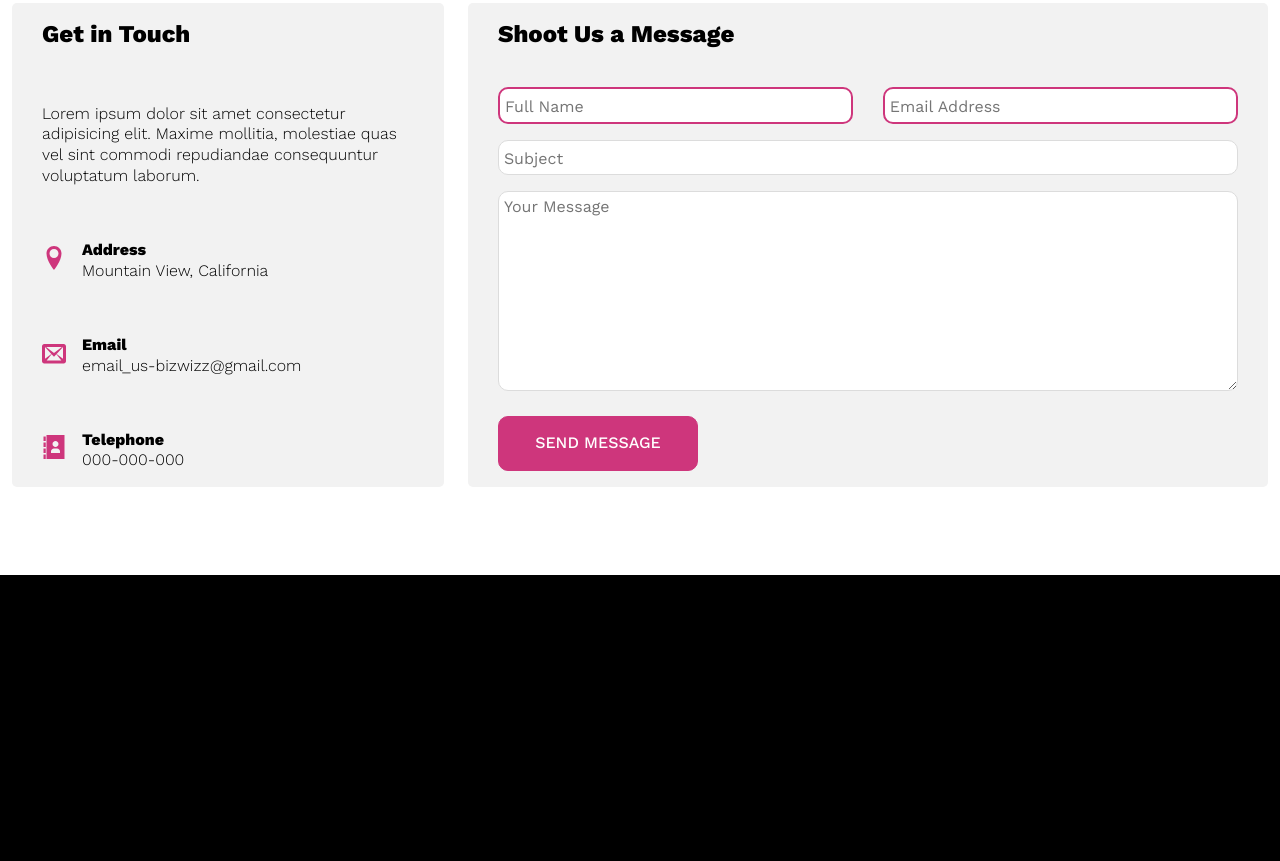
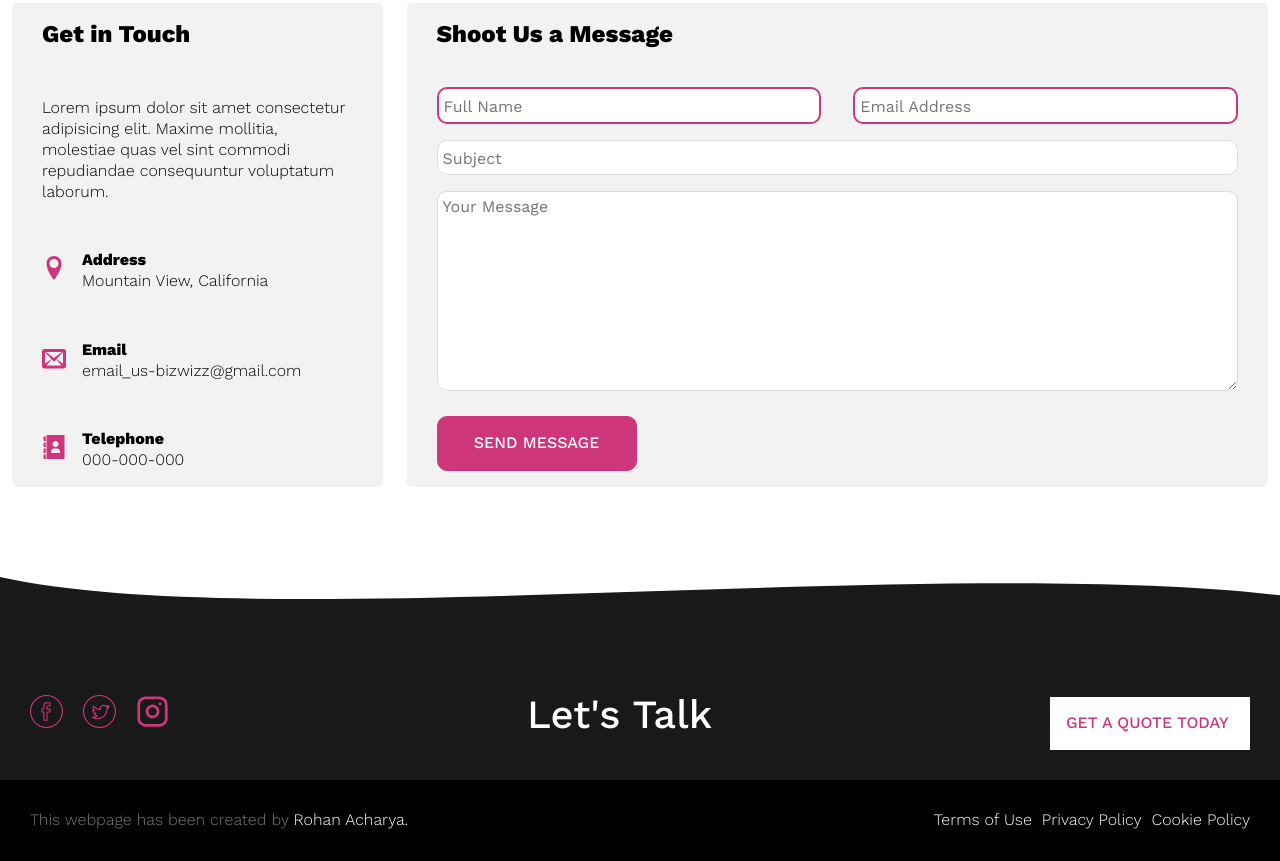
Before and after one commit to iam-rohan/Bizwizz_project, a plain HTML site: page index.html in a window 1280 px wide. Shown: the part 4096-4957 px from the top of the page. Before the commit the page ends 4671 px from the top, so only its background shows below. Drawn offline with nearby package versions, Linux system fonts and the light colour scheme.

Commit message:
Completed the CTA and Footer section for the website.

```diff
--- a/index.html
+++ b/index.html
@@ -445,5 +445,52 @@
                 </div>
             </div>
         </section>
+
+        <!-- Generated by https://smooth.ie/blogs/news/svg-wavey-transitions-between-sections -->
+
+            <div style="height: 80px; overflow: hidden; background-color:#191919" ><svg viewBox="0 0 500 150" preserveAspectRatio="none" style="height: 100%; width: 100%;"><path d="M-25.53,-37.00 C49.56,147.52 354.59,-49.99 504.86,40.95 L504.69,-14.30 L-4.50,-6.41 Z" style="stroke: none; fill: #fff;"></path></svg>
+            </div>
+        <section class="section-cta">
+            <div class="cta__items">
+                <div class="socialmedia">
+                    <div class="socialmedia__icons">
+                        <a href="#">
+                            <svg class="social__icon">
+                                <use xlink:href="vendors/icomoon/symbol-defs.svg#icon-facebook"></use>
+                            </svg>
+                        </a>
+                        <a href="#">
+                            <svg class="social__icon">
+                                <use xlink:href="vendors/icomoon/symbol-defs.svg#icon-twitter"></use>
+                            </svg>
+                        </a>
+                        <a href="#">
+                            <svg class="social__icon">
+                                <use xlink:href="vendors/icomoon/symbol-defs.svg#icon-instagram"></use>
+                            </svg>
+                        </a>
+                    </div>
+                </div>
+                <div class="cta__text">
+                    <p>Let's Talk</p>
+                </div>
+                <div class="cta__btn">
+                    <a href="#" class="btn">Get a Quote Today</a>
+                </div>
+            </div>
+        </section>
+
+        <footer class="footer">
+            <div class="footer__copyright">
+                <p>This webpage has been created by <a href="#" class="footer__author">Rohan Acharya.</a></p>
+            </div>
+            <div class="footer__nav">
+                <ul>
+                    <li><a href="#">Terms of Use</a></li>
+                    <li><a href="#">Privacy Policy</a></li>
+                    <li><a href="#">Cookie Policy</a></li>
+                </ul>
+            </div>
+        </footer>
     </body>
 </html>
--- a/resources/sass/_components.scss
+++ b/resources/sass/_components.scss
@@ -324,7 +324,7 @@
 		text-align:left;
 
 		&--left {
-			flex:35%;
+			flex:30%;
 			display:flex;
 			flex-direction:column;
 			justify-content:space-between;
@@ -335,7 +335,7 @@
 		}
 
 		&--right {
-			flex:65%;
+			flex:70%;
 		}
 
 	}
@@ -427,3 +427,38 @@
 		}
 	}
 }
+
+.cta {
+	&__items {
+		display:flex;
+		justify-content:space-between;
+		align-items:baseline;
+	}
+
+	&__text{
+		color:var(--color-white);
+		font-size:4rem;
+		font-weight: 500;
+	}
+}
+
+.socialmedia__icons {
+	display:flex;
+	justify-content:space-evenly;
+}
+
+.social__icon {
+	height:3.3rem;
+	width:3.3rem;
+	margin: 1rem 2rem 0 0;
+	fill:var(--color-primary);
+	transition:all .5s;
+
+	&:link, &:visited {
+		transform:scale(1);
+	}
+
+	&:hover, &:active {
+		transform:scale(1.2);
+	}
+}
--- a/resources/sass/_layout.scss
+++ b/resources/sass/_layout.scss
@@ -105,3 +105,53 @@
 .section-portfolio {
 	background-color:var(--color-white);
 }
+
+.section-cta {
+	background-color:var(--color-darkgrey-2);
+	padding:3rem;
+}
+
+.footer {
+
+	display:flex;
+	justify-content:space-between;
+	padding:3rem 3rem;
+	align-items:baseline;
+
+	&__copyright {
+
+	}
+
+	&__nav {
+		& ul {
+			list-style:none;
+			display:flex;
+
+			& li {
+				margin-left:1rem;
+
+				& a {
+					text-decoration:none;
+					color:var(--color-white);
+					padding-bottom:5px;
+
+					&:link,
+					&:visited {
+						border-bottom:2px solid transparent;
+						transition:border-bottom 0.3s;
+					}
+
+					&:hover,
+					&:active {
+						border-bottom:2px solid var(--color-primary);
+					}
+				}
+			}
+		}
+	}
+
+	&__author {
+		text-decoration:none;
+		color:var(--color-white);
+	}
+}
```
Also changed, not shown: resources/css/style.css.
